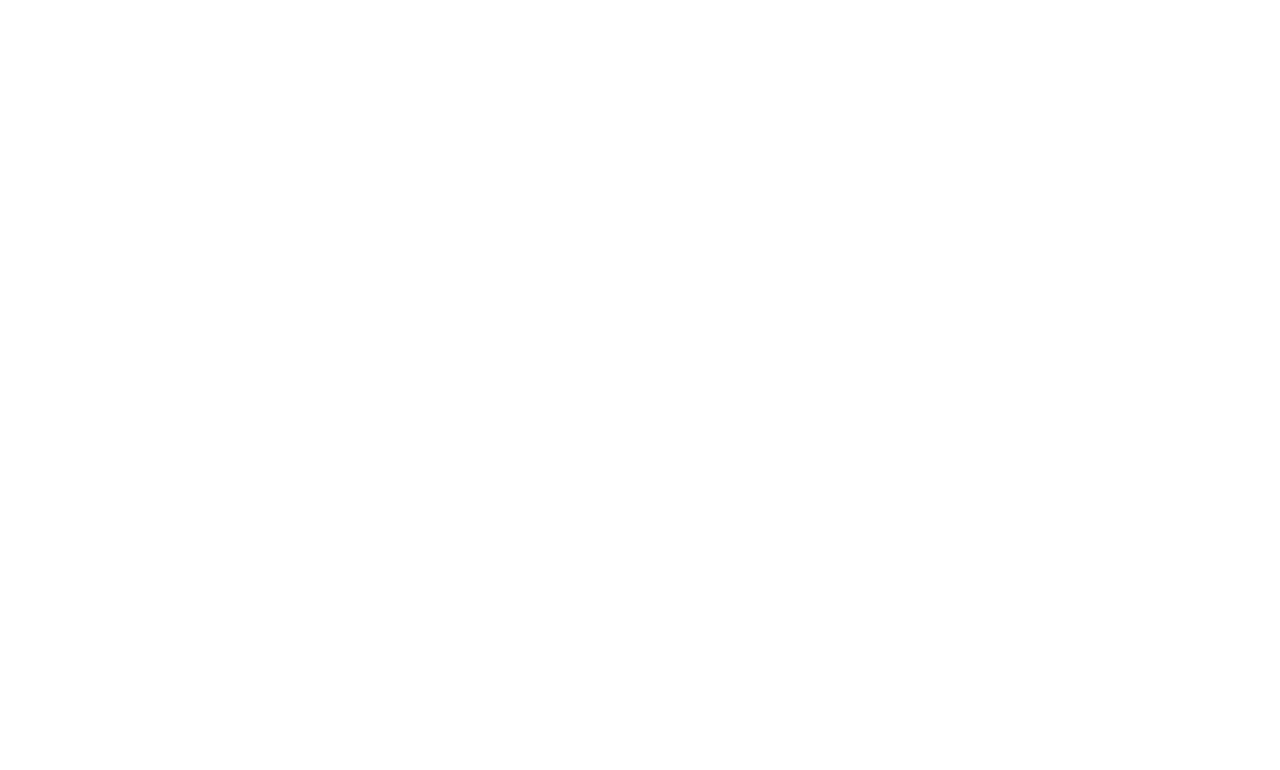
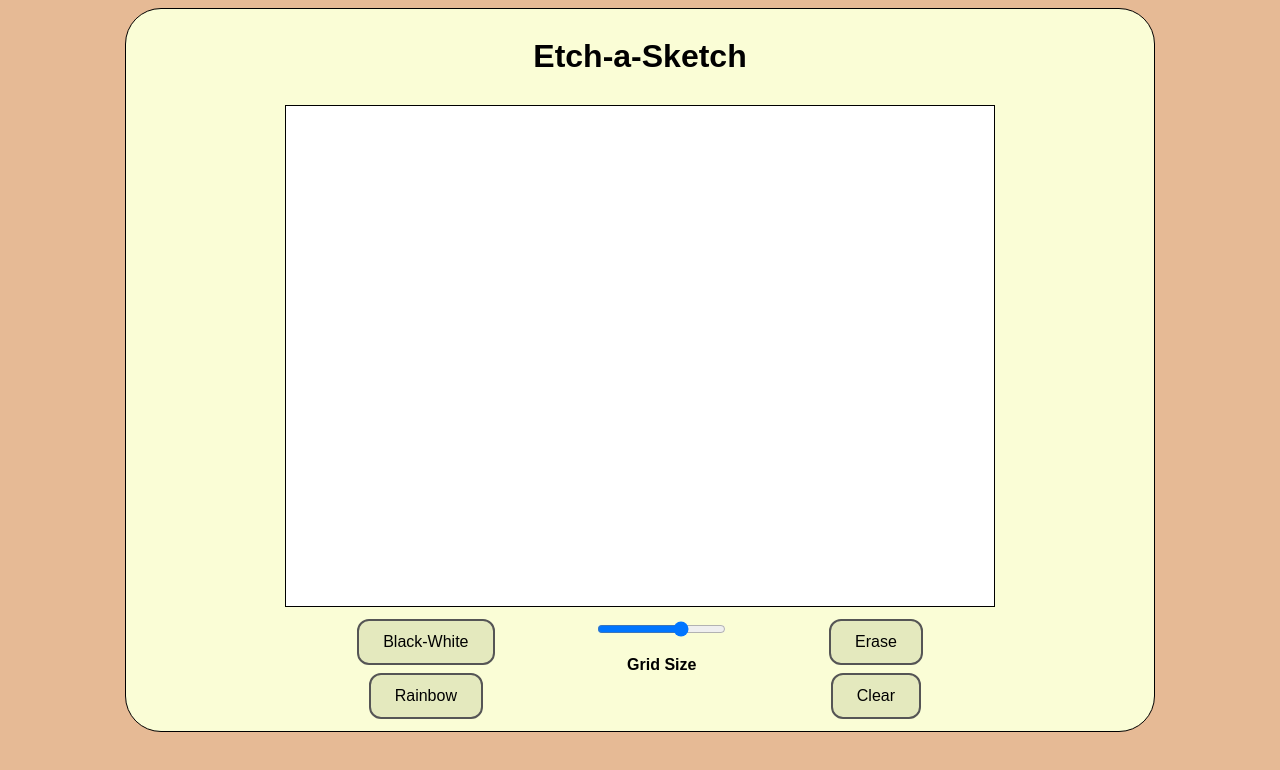
Before and after one commit to SidharthK2/Etch-a-Sketch-, a plain HTML site: page index.html in a window 1280 px wide. Drawn offline with Linux system fonts and the light colour scheme.

Commit message:
Completed styling and page structure

```diff
--- a/index.html
+++ b/index.html
@@ -15,5 +15,33 @@
     />
     <script src="app.js" defer></script>
   </head>
-  <body></body>
+  <body>
+    <div class="bound">
+      <div class="title">
+        <h1>Etch-a-Sketch</h1>
+      </div>
+      <div class="grid"></div>
+      <div class="bottom">
+        <div class="left">
+          <button class="btn color">Black-White</button>
+          <button class="btn color">Rainbow</button>
+        </div>
+        <div class="mid">
+          <input
+            type="range"
+            id="gridSize"
+            name="gridSize"
+            min="1"
+            max="4"
+            step="1"
+          />
+          <label for="gridSize">Grid Size</label>
+        </div>
+        <div class="right">
+          <button class="btn action">Erase</button>
+          <button class="btn action">Clear</button>
+        </div>
+      </div>
+    </div>
+  </body>
 </html>
--- a/style.css
+++ b/style.css
@@ -0,0 +1,80 @@
+body {
+    display: flex;
+    justify-content: center;
+    background-color: #E6BA95;
+}
+.bound {
+  font: 1rem "Fira Sans", sans-serif;
+  display: flex;
+  justify-content: space-evenly;
+  flex-direction: column;
+  align-items: center;
+  padding: 8px;
+  border: 1px solid black;
+  width: 80%;
+  background-color: #FAFDD6;
+  border-radius: 36px;
+  gap: 8px;
+
+}
+
+.bottom {
+  display: flex;
+  width: 75%;
+  justify-content: space-evenly;
+}
+
+input {
+  margin: 0.4rem;
+}
+
+label {
+  font-weight: bold;
+}
+
+.btn {
+  background-color: #E4E9BE;
+  color: black;
+  border: 2px solid #555555;
+  padding: 12px 24px;
+  text-align: center;
+  text-decoration: none;
+  display: inline-block;
+  font-size: 16px;
+  margin: 4px 2px;
+  transition-duration: 0.4s;
+  cursor: pointer;
+  border-radius: 12px;
+}
+
+.btn:hover {
+  background-color: #A2B38B;
+  color: white;
+}
+
+.left {
+  display: flex;
+  flex-direction: column;
+  align-items: center;
+}
+
+.mid {
+  display: flex;
+  flex-direction: column;
+  align-items: center;
+  gap: 12px;
+}
+
+.right {
+  display: flex;
+  flex-direction: column;
+  align-items: center;
+}
+
+.grid {
+  display: flex;
+  width: 70%;
+  height: 500px;
+  border: 1px solid black;
+  background-color: white;
+}
```
